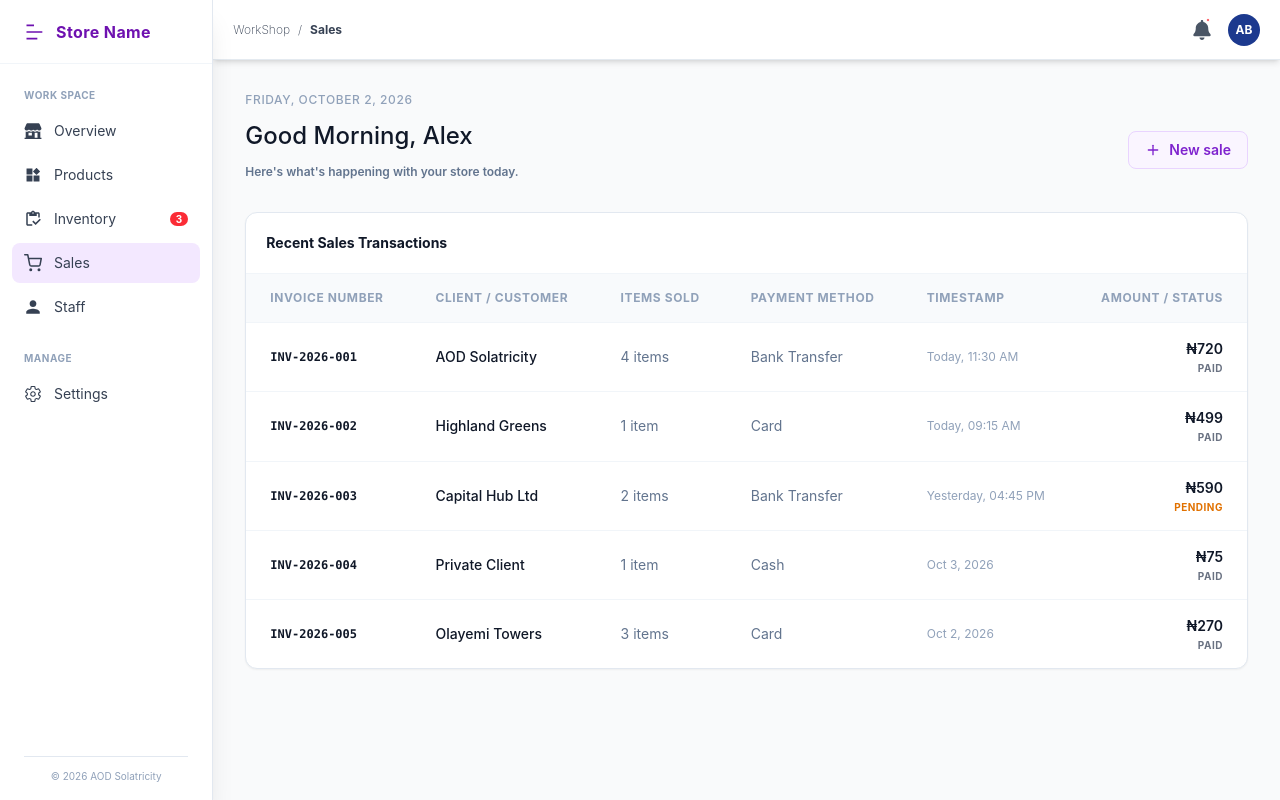
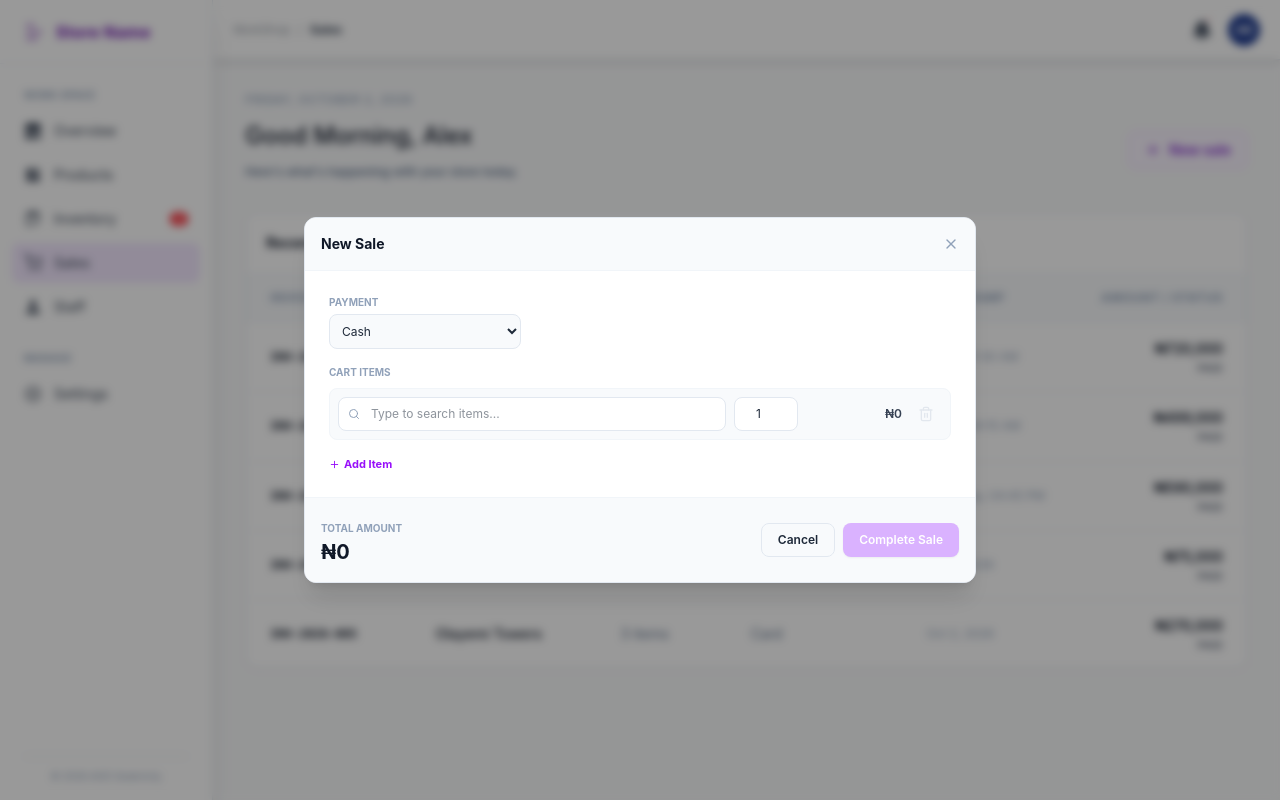
Before and after one commit to Olayemi-shinju/Business-os-frontend-, a React (Vite) app: page /sales in a window 1280 px wide. Both pictures are taken after a click on the button "New sale". Built offline with nearby package versions, Linux system fonts and the light colour scheme.

Commit message:
feat: created sale modal

```diff
--- a/src/modal/CreateSale.tsx
+++ b/src/modal/CreateSale.tsx
@@ -0,0 +1,145 @@
+import React, { useState } from 'react';
+import { FiPlus, FiTrash2, FiX, FiSearch } from 'react-icons/fi';
+
+interface NewSaleModalProps {
+  isOpen: boolean;
+  onClose: () => void;
+  mockVariations: Array<{ id: string; name: string; price: number }>;
+}
+
+const NewSaleModal = ({ isOpen, onClose, mockVariations }: NewSaleModalProps) => {
+  const [items, setItems] = useState([
+    { variationId: '', quantity: 1, sellingPrice: 0, searchQuery: '', isDropdownOpen: false }
+  ]);
+  const [paymentMethod, setPaymentMethod] = useState('CASH');
+
+  if (!isOpen) return null;
+
+  const updateItem = (index: number, fields: Partial<typeof items[0]>) => {
+    const updated = [...items];
+    updated[index] = { ...updated[index], ...fields };
+    setItems(updated);
+  };
+
+  const handleProductSelect = (index: number, varId: string) => {
+    const selected = mockVariations.find(v => v.id === varId);
+    updateItem(index, {
+      variationId: varId,
+      searchQuery: selected ? selected.name : '',
+      sellingPrice: selected ? selected.price : 0,
+      isDropdownOpen: false
+    });
+  };
+
+  const totalAmount = items.reduce((sum, item) => sum + (item.sellingPrice * item.quantity), 0);
+
+  const handleCompleteSale = (e: React.FormEvent<HTMLFormElement>) => {
+    e.preventDefault();
+    console.log("Prisma Ready Payload:", {
+      total: totalAmount,
+      paymentMethod,
+      items: items.filter(i => i.variationId).map(({ variationId, quantity, sellingPrice }) => ({ variationId, quantity, sellingPrice }))
+    });
+    onClose();
+  };
+
+  return (
+    <div className="fixed inset-0 z-50 flex items-center justify-center bg-black/40 backdrop-blur-xs p-4">
+      <div className="bg-white w-full max-w-2xl rounded-xl border border-slate-200 shadow-xl overflow-hidden flex flex-col">
+        <div className="p-4 border-b border-slate-100 flex justify-between items-center bg-slate-50">
+          <h3 className="text-sm font-bold text-gray-900">New Sale</h3>
+          <button type="button" onClick={onClose} className="text-slate-400 hover:text-gray-600 cursor-pointer"><FiX /></button>
+        </div>
+
+        <form onSubmit={handleCompleteSale} className="flex flex-col">
+          <div className="p-6 space-y-4 max-h-[60vh] overflow-y-auto">
+            <div className="flex flex-col gap-1 w-48">
+              <label className="text-[10px] font-bold text-slate-400 uppercase">Payment</label>
+              <select value={paymentMethod} onChange={(e) => setPaymentMethod(e.target.value)} className="p-2 border border-slate-200 rounded-lg text-xs bg-slate-50">
+                <option value="CASH">Cash</option>
+                <option value="BANK_TRANSFER">Bank Transfer</option>
+                <option value="CARD">Card</option>
+              </select>
+            </div>
+
+            <div className="space-y-2">
+              <label className="text-[10px] font-bold text-slate-400 uppercase block">Cart Items</label>
+              {items.map((item, index) => {
+                const filtered = mockVariations.filter(v => v.name.toLowerCase().includes(item.searchQuery.toLowerCase())).slice(0, 8);
+                return (
+                  <div key={index} className="flex items-center gap-2 bg-slate-50 p-2 rounded-lg border border-slate-100 relative">
+                    <div className="flex-1 relative">
+                      <FiSearch className="absolute left-2.5 top-1/2 -translate-y-1/2 text-slate-400 text-xs" />
+                      <input
+                        type="text"
+                        placeholder="Type to search items..."
+                        value={item.searchQuery}
+                        onChange={(e) => updateItem(index, { searchQuery: e.target.value, isDropdownOpen: true })}
+                        onFocus={() => updateItem(index, { isDropdownOpen: true })}
+                        className="w-full pl-8 pr-3 py-2 border border-slate-200 rounded-lg text-xs bg-white focus:outline-none"
+                      />
+                      {item.isDropdownOpen && item.searchQuery && (
+                        <div className="absolute left-0 right-0 top-full mt-1 bg-white border border-slate-200 rounded-lg shadow-lg z-50 max-h-48 overflow-y-auto divide-y divide-slate-50">
+                          {filtered.length > 0 ? filtered.map(v => (
+                            <button
+                              type="button"
+                              key={v.id}
+                              onClick={() => handleProductSelect(index, v.id)}
+                              className="w-full text-left px-3 py-2 text-xs hover:bg-purple-50 hover:text-purple-700 transition-colors block cursor-pointer font-medium"
+                            >
+                              {v.name} — ₦{v.price.toLocaleString()}
+                            </button>
+                          )) : <div className="px-3 py-2 text-xs text-slate-400 font-light">No matching products found</div>}
+                        </div>
+                      )}
+                    </div>
+                    <div className="w-16">
+                      <input
+                        type="number"
+                        value={item.quantity}
+                        onChange={(e) => updateItem(index, { quantity: Math.max(1, parseInt(e.target.value) || 1) })}
+                        className="w-full p-2 border border-slate-200 rounded-lg text-xs bg-white text-center"
+                      />
+                    </div>
+                    <div className="w-24 text-right text-xs font-semibold text-gray-700">
+                      ₦{(item.sellingPrice * item.quantity).toLocaleString()}
+                    </div>
+                    <button
+                      type="button"
+                      onClick={() => setItems(items.filter((_, i) => i !== index))}
+                      disabled={items.length === 1}
+                      className="text-slate-400 hover:text-red-600 disabled:opacity-20 p-2 cursor-pointer"
+                    >
+                      <FiTrash2 />
+                    </button>
+                  </div>
+                );
+              })}
+            </div>
+
+            <button
+              type="button"
+              onClick={() => setItems([...items, { variationId: '', quantity: 1, sellingPrice: 0, searchQuery: '', isDropdownOpen: false }])}
+              className="flex items-center gap-1 text-[11px] font-bold text-purple-600 hover:text-purple-800 cursor-pointer"
+            >
+              <FiPlus /> Add Item
+            </button>
+          </div>
+
+          <div className="p-4 border-t border-slate-100 bg-slate-50 flex justify-between items-center">
+            <div>
+              <span className="text-[10px] font-bold text-slate-400 uppercase">Total Amount</span>
+              <p className="text-xl font-bold text-gray-900">₦{totalAmount.toLocaleString()}</p>
+            </div>
+            <div className="flex gap-2">
+              <button type="button" onClick={onClose} className="px-4 py-2 border border-slate-200 rounded-lg text-xs font-semibold hover:bg-slate-100 cursor-pointer">Cancel</button>
+              <button type="submit" disabled={totalAmount === 0} className="px-4 py-2 bg-purple-600 text-white rounded-lg text-xs font-semibold hover:bg-purple-700 disabled:bg-purple-300 cursor-pointer shadow-xs">Complete Sale</button>
+            </div>
+          </div>
+        </form>
+      </div>
+    </div>
+  );
+};
+
+export default NewSaleModal;
--- a/src/pages/Inventory.tsx
+++ b/src/pages/Inventory.tsx
@@ -31,12 +31,12 @@ const Inventory = () => {
             <p className="text-2xl font-medium">Good Morning, Alex</p>
             <span className="text-xs font-semibold text-slate-500">Here's what's happening with your store today.</span>
           </div>
-          <div>
+          {/* <div>
             <button className="flex btn-new-sale cursor-pointer items-center gap-2 rounded-lg border border-purple-200 bg-purple-50 px-4 py-2 text-sm font-semibold transition-colors duration-200">
               <FiPlus className="text-base" />
               New sale
             </button>
-          </div>
+          </div> */}
         </div>
       </section>
 
--- a/src/pages/Overview.tsx
+++ b/src/pages/Overview.tsx
@@ -28,12 +28,12 @@ const Overview = () => {
             <p className="text-2xl font-medium">Good Morning, Alex</p>
             <span className="text-xs font-semibold text-slate-500">Here's what's happening with your store today.</span>
           </div>
-          <div>
+          {/* <div>
             <button className="flex btn-new-sale cursor-pointer items-center gap-2 rounded-lg border border-purple-200 bg-purple-50 px-4 py-2 text-sm font-semibold transition-colors duration-200">
               <FiPlus className="text-base" />
               New sale
             </button>
-          </div>
+          </div> */}
 
 
         </div>
--- a/src/pages/Sales.tsx
+++ b/src/pages/Sales.tsx
@@ -1,8 +1,20 @@
+import { useState } from 'react'
 import { FiPlus } from 'react-icons/fi'
+import NewSaleModal from '../modal/CreateSale'
 import '../App.css'
 
 const Sales = () => {
   const date = new Date()
+
+  const [isModalOpen, setIsModalOpen] = useState(false)
+
+  const mockVariations = [
+    { id: "var_1", name: "Solar Panel 450W (Mono)", price: 180000 },
+    { id: "var_2", name: "Lithium Battery 100Ah 12V", price: 499000 },
+    { id: "var_3", name: "Inverter 3KVA Pure Sine", price: 295000 },
+    { id: "var_4", name: "Charge Controller MPPT 60A", price: 75000 },
+    { id: "var_5", name: "Solar Cable 6mm (Red)", price: 90000 }
+  ]
 
   const formattedDate = date.toLocaleDateString("en-US", {
     weekday: "long",
@@ -12,11 +24,11 @@ const Sales = () => {
   })
 
   const mockSalesLogs = [
-    { id: 1, invoice: "INV-2026-001", customer: "AOD Solatricity", items: 4, total: 720, method: "Bank Transfer", date: "Today, 11:30 AM", status: "Paid" },
-    { id: 2, invoice: "INV-2026-002", customer: "Highland Greens", items: 1, total: 499, method: "Card", date: "Today, 09:15 AM", status: "Paid" },
-    { id: 3, invoice: "INV-2026-003", customer: "Capital Hub Ltd", items: 2, total: 590, method: "Bank Transfer", date: "Yesterday, 04:45 PM", status: "Pending" },
-    { id: 4, invoice: "INV-2026-004", customer: "Private Client", items: 1, total: 75, method: "Cash", date: "Oct 3, 2026", status: "Paid" },
-    { id: 5, invoice: "INV-2026-005", customer: "Olayemi Towers", items: 3, total: 270, method: "Card", date: "Oct 2, 2026", status: "Paid" }
+    { id: 1, invoice: "INV-2026-001", customer: "AOD Solatricity", items: 4, total: 720000, method: "Bank Transfer", date: "Today, 11:30 AM", status: "Paid" },
+    { id: 2, invoice: "INV-2026-002", customer: "Highland Greens", items: 1, total: 499000, method: "Card", date: "Today, 09:15 AM", status: "Paid" },
+    { id: 3, invoice: "INV-2026-003", customer: "Capital Hub Ltd", items: 2, total: 590000, method: "Bank Transfer", date: "Yesterday, 04:45 PM", status: "Paid" },
+    { id: 4, invoice: "INV-2026-004", customer: "Private Client", items: 1, total: 75000, method: "Cash", date: "Oct 3, 2026", status: "Paid" },
+    { id: 5, invoice: "INV-2026-005", customer: "Olayemi Towers", items: 3, total: 270000, method: "Card", date: "Oct 2, 2026", status: "Paid" }
   ]
 
   return (
@@ -32,7 +44,10 @@ const Sales = () => {
             <span className="text-xs font-semibold text-slate-500">Here's what's happening with your store today.</span>
           </div>
           <div>
-            <button className="flex btn-new-sale cursor-pointer items-center gap-2 rounded-lg border border-purple-200 bg-purple-50 px-4 py-2 text-sm font-semibold transition-colors duration-200">
+            <button
+              onClick={() => setIsModalOpen(true)}
+              className="flex btn-new-sale cursor-pointer items-center gap-2 rounded-lg border border-purple-200 bg-purple-50 px-4 py-2 text-sm font-semibold transition-colors duration-200"
+            >
               <FiPlus className="text-base" />
               New sale
             </button>
@@ -82,6 +97,12 @@ const Sales = () => {
           </table>
         </div>
       </section>
+
+     <NewSaleModal
+        isOpen={isModalOpen}
+        onClose={() => setIsModalOpen(false)}
+        mockVariations={mockVariations}
+      />
     </div>
   )
 }
```
Also changed, not shown: src/modal/CreateStaff.tsx (added).
